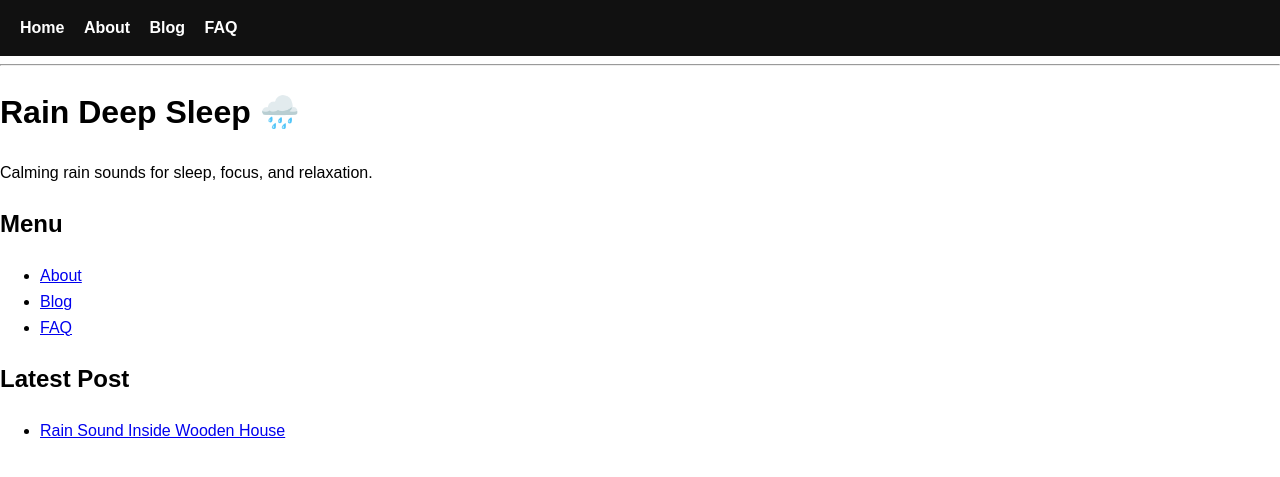
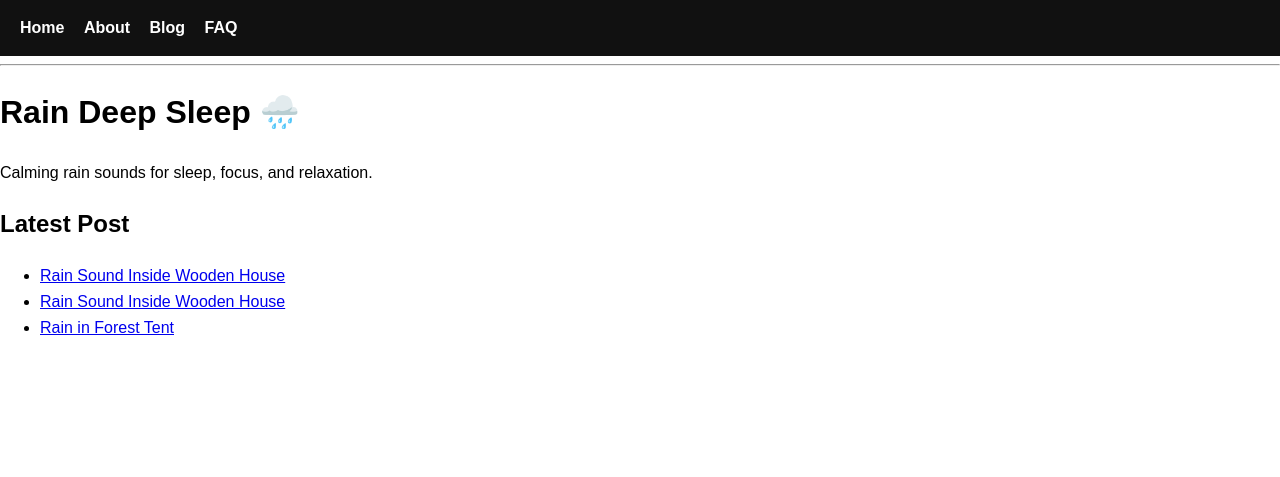
Before and after one commit to choijangwook/rain-deep-sleep, a Jekyll site: the page built from index.md, in a window 1280 px wide. Shown: the top 477 px of the page. Built offline with Jekyll 4.4.1, drawn with Linux system fonts in a browser that asks for light colours.

Commit message:
Update index.md

```diff
--- a/index.md
+++ b/index.md
@@ -7,16 +7,10 @@ title: Rain Deep Sleep
 
 Calming rain sounds for sleep, focus, and relaxation.
 
-## Menu
-
-- [About]({{ site.baseurl }}/about.html)
-- [Blog]({{ site.baseurl }}/blog.html)
-- [FAQ]({{ site.baseurl }}/faq.html)
-
 ## Latest Post
 
 <ul>
-  {% for post in site.posts limit:1 %}
+  {% for post in site.posts limit:3 %}
     <li>
       <a href="{{ site.baseurl }}{{ post.url }}">{{ post.title }}</a>
     </li>
```
